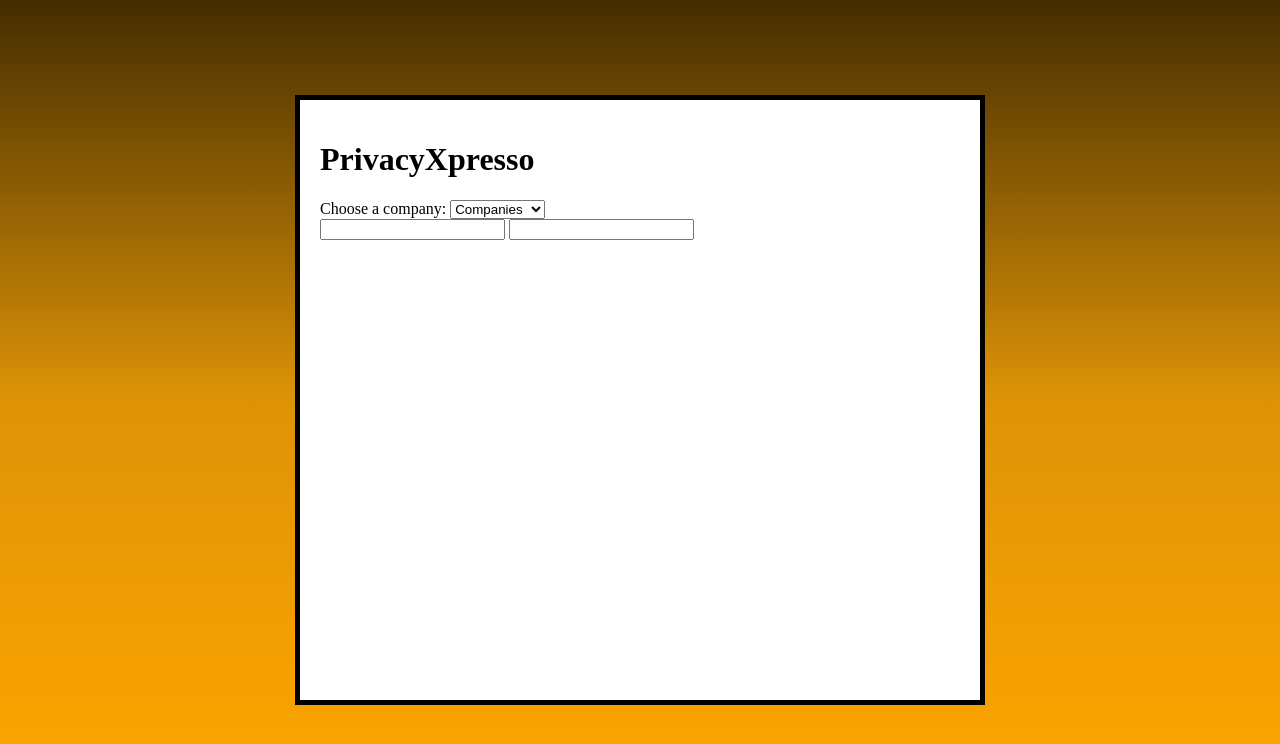
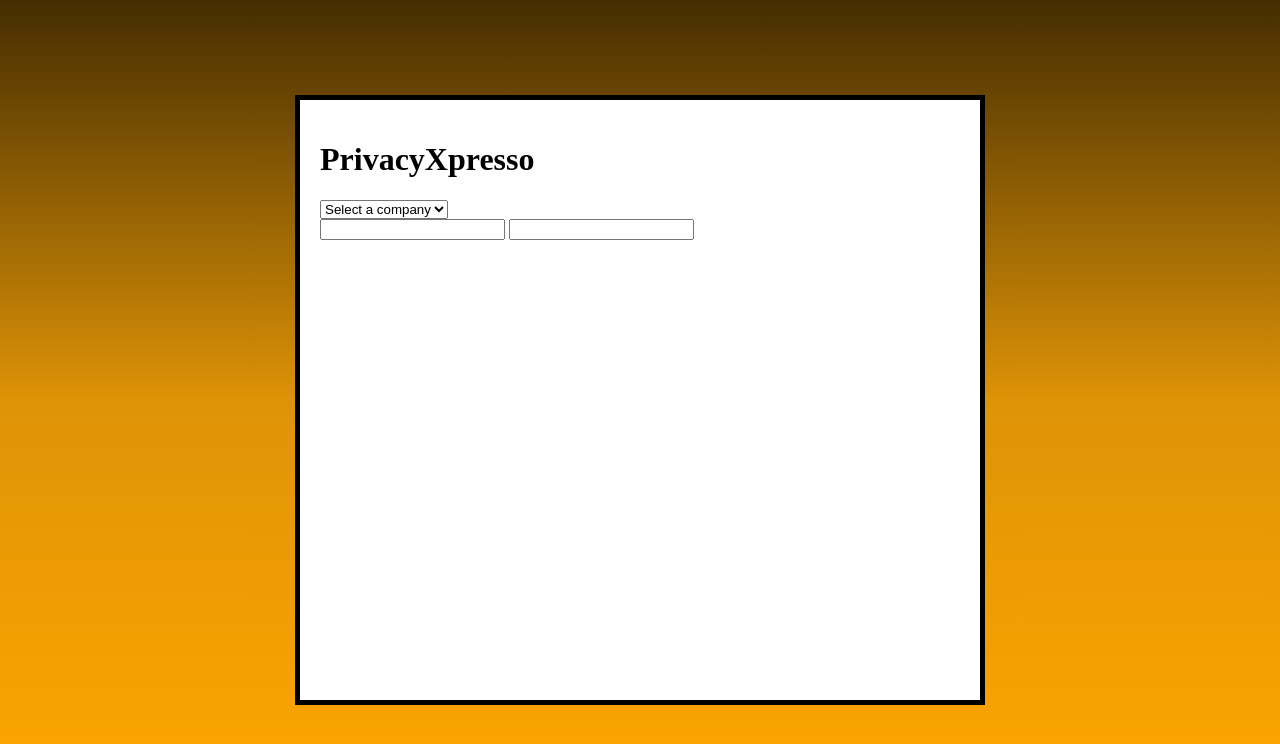
Before and after one commit to tjklint/BellGeekfest2023, a plain HTML site: page index.html in a window 1280 px wide. Drawn offline with Linux system fonts and the light colour scheme.

```diff
--- a/index.html
+++ b/index.html
@@ -14,19 +14,17 @@
 	<header>
 
     </header>
-    <div id="privacyForm" class="center">
+    <div id="privacyForm" class="center" style>
         <h1>
             PrivacyXpresso <!--Privacy Xpresso-->
         </h1>
-		<label for="companies">Choose a company:</label>
-        <select name="companies">
-			<option value="" selected disabled hidden>Companies</option>
-			<option value="spotify">Spotify</option>
-			<option value="ups">UPS</option>
-			<option value="netflix">Netflix</option>
-			<option value="starbucks">Starbucks</option>
-			<option value="timHortons">Tim Hortons</option>
-			<option value="tesla">Tesla</option>
+        <select name="companies" id="companies">
+			<option value="" selected disabled hidden>Select a company</option>
+			<option value="spotify" id="spotify">Spotify</option>
+			<option value="netflix" id="netflix">Netflix</option>
+			<option value="starbucks" id="starbucks">Starbucks</option>
+			<option value="timHortons" id="timHortons">Tim Hortons</option>
+			<option value="tesla" id="tesla">Tesla</option>
             <!--Put in company options here-->
         </select>
         <form>
```
Also changed, not shown: AboutUs.html (added, +25 -0 lines), Images/Dylan Picture.jpg (added), Images/TJ Picture.jpg (added).
